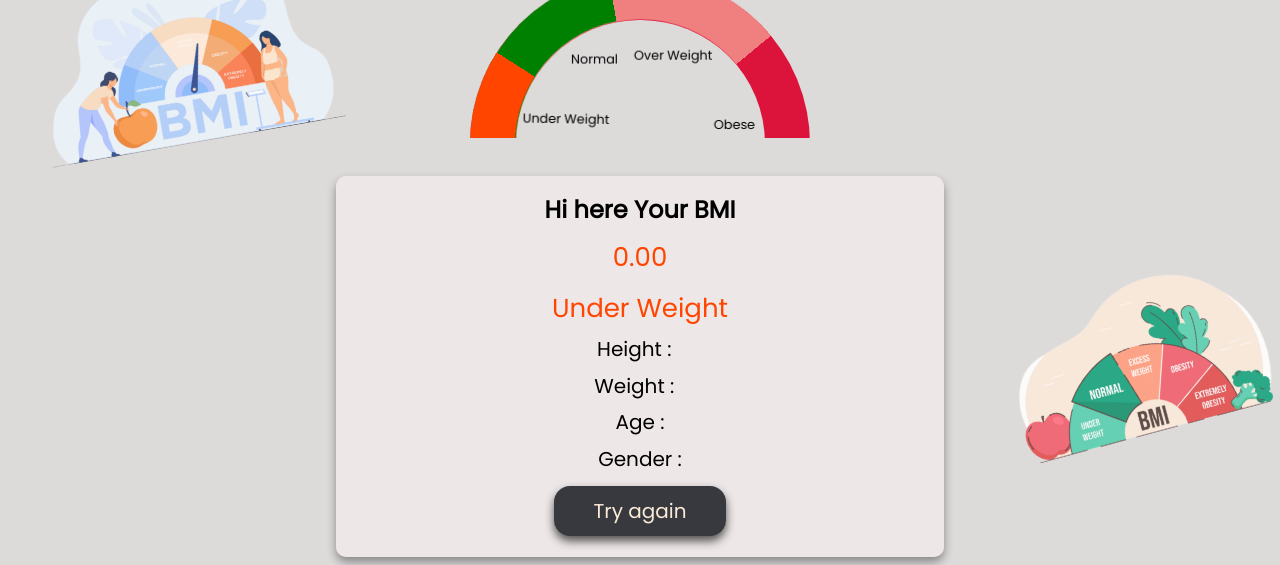
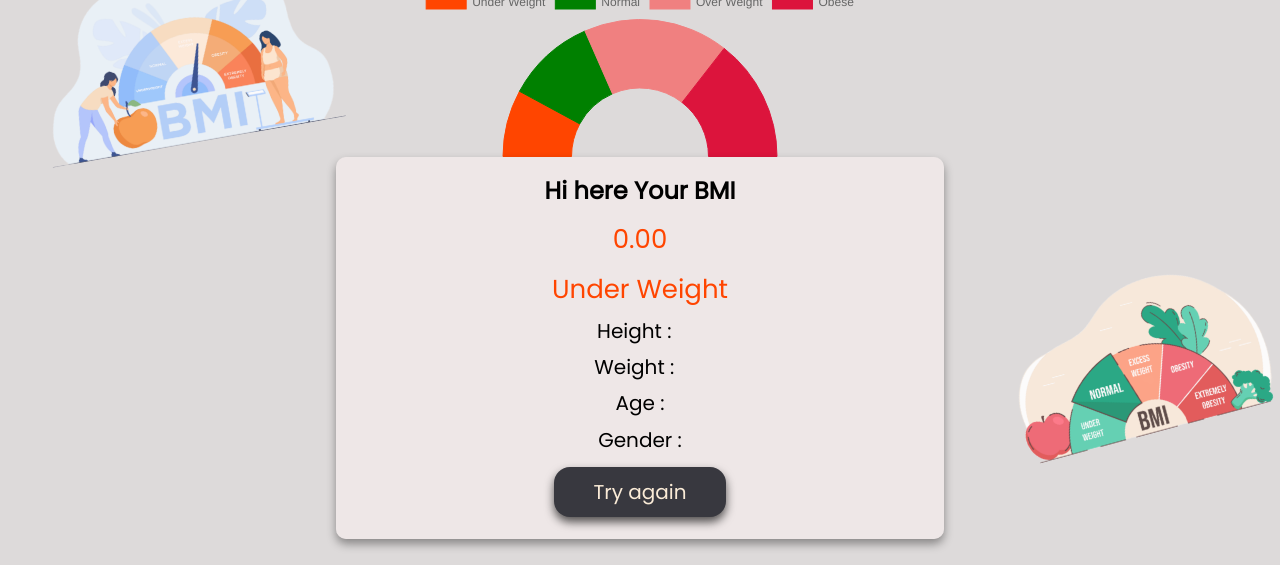
Before and after one commit to vigneshm2811/Bmi-calculator, a plain HTML site: page main/bmi.html in a window 1280 px wide. Shown: the part 235-800 px from the top of the page. Drawn offline with nearby package versions, Linux system fonts and the light colour scheme.

Commit message:
new pie chart included

```diff
--- a/main/bmi.html
+++ b/main/bmi.html
@@ -5,10 +5,11 @@
     <meta name="viewport" content="width=device-width, initial-scale=1.0">
     <title>Bmi-score</title>
     <link rel="stylesheet" href="../styles/bmi.css">
+    <script src="https://cdnjs.cloudflare.com/ajax/libs/Chart.js/2.1.4/Chart.min.js"></script>
 </head>
 <body>
     <h1>Body Mass Index</h1>
-   <div class="pie">
+   <!-- <div class="pie">
     <ul class="chart-skills">
         <li>
           <span>Under Weight</span>
@@ -23,7 +24,8 @@
           <span>Obese</span>
         </li>
       </ul>
-   </div>
+   </div> -->
+   <canvas id="myChart" height="40"></canvas>
 
 
     <div class="bmi">
@@ -49,5 +51,40 @@
         <img src="../assets/image/bmi02.png" alt="" id="bmi02">
     </div>
     <script src="../js/bmi.js"></script>
+
+
+    <script>
+      var ctx = document.getElementById("myChart");
+      var myChart = new Chart(ctx, {
+          type: 'doughnut',
+          data: {
+              labels: ["Under Weight", "Normal", "Over Weight", "Obese"],
+              datasets: [{
+                  label: '# of Votes',
+                  data: [12, 16, 26,22],
+                  backgroundColor: [
+                      'orangered',
+                      'green',
+                      'lightcoral',
+                      'crimson'
+
+                  ],
+                  borderColor: [
+                  'orangered',
+                      'green',
+                      'lightcoral',
+                      'crimson'
+
+                  ],
+                  borderWidth: 1
+              }]
+          },
+          options: {
+      rotation: 1 * Math.PI,
+      circumference: 1 * Math.PI
+  }
+});
+
+</script>
 </body>
 </html>
```
